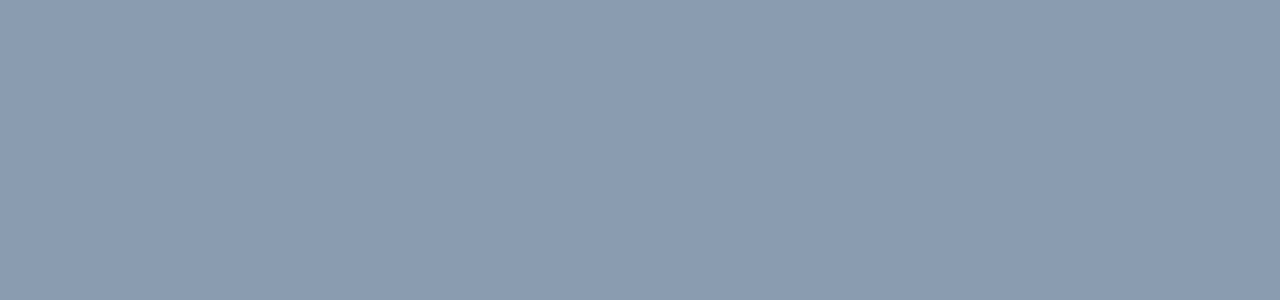
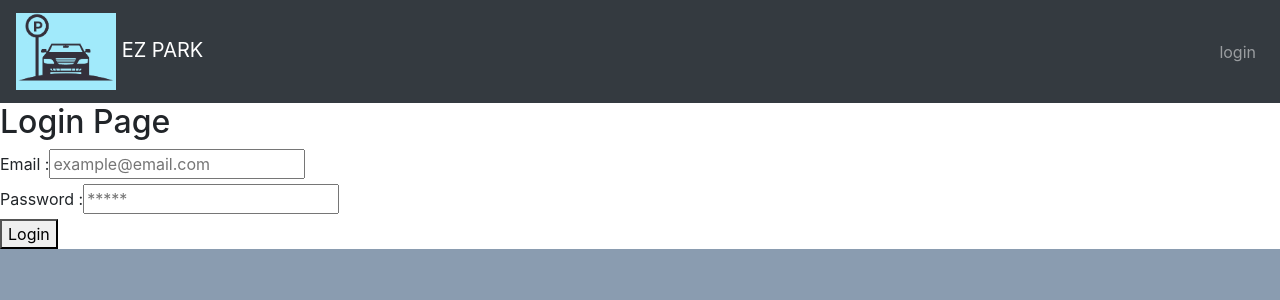
Before and after one commit to c9y7ip/ezpark-admin, a React (Create React App) app: page /login in a window 1280 px wide. Shown: the top 300 px of the page. Built offline with nearby package versions, Linux system fonts and the light colour scheme.

Commit message:
Refactor file structure, file types, fix navbar and add privateroute component

```diff
--- a/package.json
+++ b/package.json
@@ -1,5 +1,5 @@
 {
-  "name": "test-app",
+  "name": "ez-park-admin",
   "version": "0.1.0",
   "private": true,
   "dependencies": {
--- a/src/App.js
+++ /dev/null
@@ -1,28 +0,0 @@
-import {React, Component} from 'react';
-import './App.css'
-import 'bootstrap/dist/css/bootstrap.min.css';
-
-import MainPage from './pages/MainAdmin'
-import LoginPage from './pages/LoginPage'
-
-
-import {
-  BrowserRouter as Router,
-  Route,
-  // Switch,
-  // Link,
-  // Redirect
-} from 'react-router-dom';
-
-class App extends Component {
-    render() {
-        return (
-            <Router>
-                <Route exact path='/' component={LoginPage} />
-                <Route exact path='/admin' component={MainPage} />
-            </Router>
-        )
-    }
-}
-
-export default App
--- /dev/null
+++ b/src/components/App.js
@@ -0,0 +1,34 @@
+import {React, Component} from 'react';
+import '../styles/App.css'
+import 'bootstrap/dist/css/bootstrap.min.css';
+
+import Home from './Home'
+import Login from './Login'
+import PrivateRoute from './PrivateRoute'
+import Navbar from './Navbar'
+import { isLogin } from '../utils'
+
+
+import {
+  BrowserRouter as Router,
+  Route,
+  // Switch,
+  // Link,
+  // Redirect
+} from 'react-router-dom';
+
+class App extends Component {
+    render() {
+        return (
+            <div>
+                <Navbar isLogin={isLogin()}/>
+                <Router>
+                    <Route exact path ='/login' component={Login}/>
+                    <PrivateRoute exact path='/' component={Home} />
+                </Router>
+            </div>
+        )
+    }
+}
+
+export default App
--- a/src/pages/MainAdmin.js
+++ b/src/components/Home.jsx
@@ -1,14 +1,12 @@
 import React from 'react';
 import {Tabs, Tab} from 'react-bootstrap';
 
-import NavBar from '../components/Navbar'
 import ParkingList from '../components/ParkingList'
 import UserList from '../components/UserList'
 
-const MainPage = () => {
+const Home = () => {
     return (
         <section>
-            <NavBar isLogin={true}/>
             <section><h4>Welcome , Admin !</h4></section>
             <Tabs defaultActiveKey="parking-lot" id="uncontrolled-tab-example">
                 <Tab eventKey="parking-lot" title="Parking Lot" >
@@ -26,4 +24,4 @@ const MainPage = () => {
 };
 
 
-export default MainPage;
+export default Home;
--- /dev/null
+++ b/src/components/Login.jsx
@@ -0,0 +1,38 @@
+import React from 'react';
+import {Link} from "react-router-dom";
+
+import NavBar from '../components/Navbar'
+import { login } from '../utils';
+
+class Login extends React.Component {
+
+    handleLogin() {
+        login();
+        this.props.history.push('/');
+    }
+
+    render() {
+        return (
+            <section>
+                <h2>Login Page</h2>
+                <form>
+                    <section>
+                        <label>Email : </label>
+                        <input type='Email' placeholder='example@email.com'/>
+                    </section>
+                    <section>
+                        <label>Password : </label>
+                        <input type='password' placeholder='*****'/>
+                    </section>
+                    <button onClick={() => this.handleLogin()}>
+                        Login
+                    </button>
+                </form>
+            </section>
+        );
+    }
+
+}
+
+
+export default Login;
--- a/src/components/Navbar.js
+++ b/src/components/Navbar.jsx
@@ -3,12 +3,17 @@ import React from 'react';
 // import './styles/navbar.css'
 
 import {Navbar, Nav} from 'react-bootstrap';
+import { logout } from '../utils';
+
+function handleLogout() {
+    logout();
+    //TODO: set state to logged out
+};
 
 const NavBar = (props) => {
-
     return (
         <Navbar bg="dark" variant="dark" >
-            <Navbar.Brand href="admin" className="align-center">
+            <Navbar.Brand href="/" className="align-center">
             <img
                 alt="logo"
                 src="/images/logo-small.png"
@@ -26,7 +31,7 @@ const NavBar = (props) => {
                     <Navbar.Text>
                         Signed in as: <b style={{color:"white"}}>Bobby</b>
                     </Navbar.Text>
-                    <Nav.Link href="/">logout</Nav.Link>
+                    <Nav.Link href="/" onClick={handleLogout}>logout</Nav.Link>
                 </Nav>
                 :
                 <Nav>
--- /dev/null
+++ b/src/components/PrivateRoute.jsx
@@ -0,0 +1,15 @@
+import React from 'react';
+import { Route, Redirect } from 'react-router-dom';
+import { isLogin } from '../utils';
+
+const PrivateRoute = ({component: Component, ...rest}) => {
+    return (
+        <Route {...rest} render={props => (
+            isLogin() ?
+                <Component {...props} />
+                : <Redirect to="/login" />
+        )} />
+    );
+};
+
+export default PrivateRoute;
--- a/src/index.js
+++ b/src/index.js
@@ -3,7 +3,7 @@ import ReactDOM from 'react-dom';
 
 import './index.css'
 
-import App from './App'
+import App from './components/App'
 
 
 ReactDOM.render(<App />, document.getElementById('root'));
--- a/src/pages/LoginPage.js
+++ /dev/null
@@ -1,32 +0,0 @@
-import React from 'react';
-import {Link} from "react-router-dom";
-
-import NavBar from '../components/Navbar'
-
-
-const LoginPage = () => {
-    return (
-        <section>
-            <NavBar isLogin={false}/>
-            <h2>Login Page</h2>
-            <form>
-                <section>
-                    <label>Email : </label>
-                    <input type='Email' placeholder='example@email.com'/>
-                </section>
-                <section>
-                    <label>Password : </label>
-                    <input type='password' placeholder='*****'/>
-                </section>
-                <Link to="/admin">
-                    <button>
-                        Login
-                    </button>
-                </Link>
-            </form>
-        </section>
-    );
-};
-
-
-export default LoginPage;
--- /dev/null
+++ b/src/utils/index.js
@@ -0,0 +1,18 @@
+// TODO: edit to use real back end token instead of test key (TestLogin)
+const TOKEN_KEY = 'jwt';
+
+export const login = () => {
+    localStorage.setItem(TOKEN_KEY, 'TestLogin');
+}
+
+export const logout = () => {
+    localStorage.removeItem(TOKEN_KEY);
+}
+
+export const isLogin = () => {
+    if (localStorage.getItem(TOKEN_KEY)) {
+        return true;
+    }
+
+    return false;
+}
```
Also changed, not shown: src/styles/App.css (renamed from src/App.css), src/styles/navbar.css (added), 1 other file (tests, documents, lock files or other folders).
